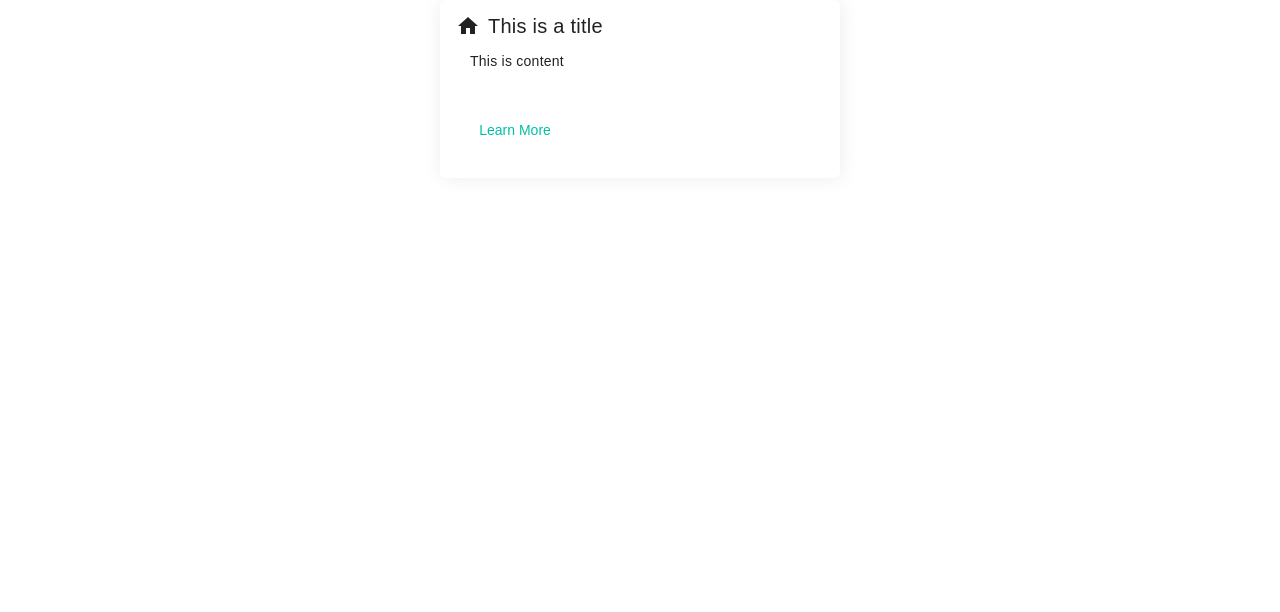
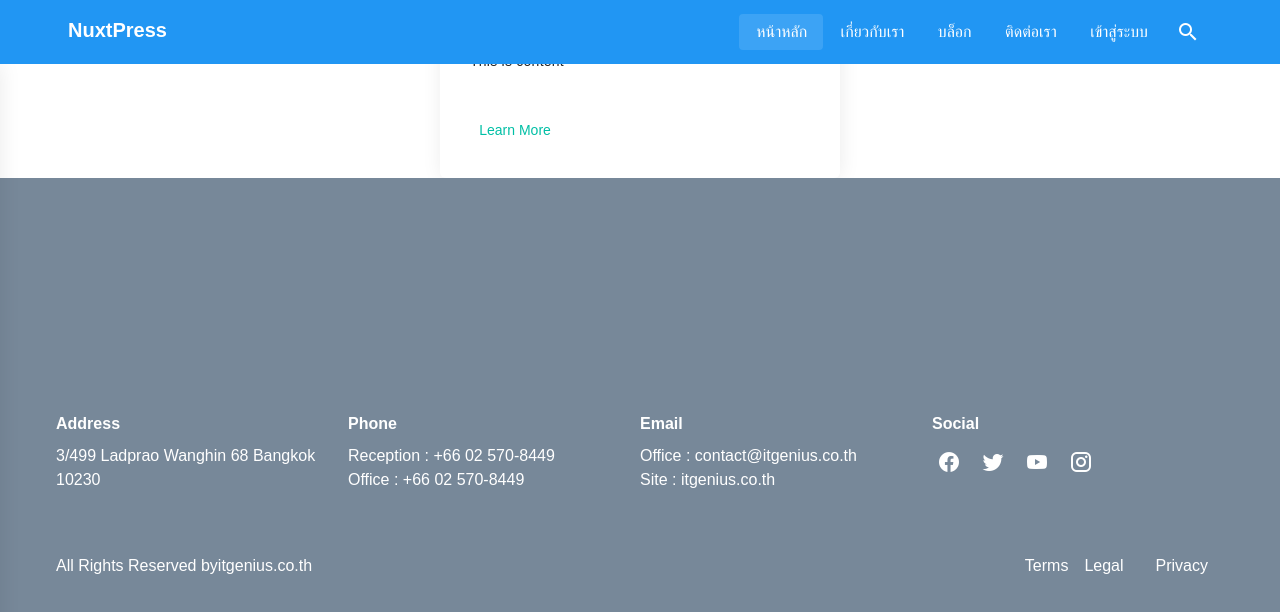
Before and after one commit to inzaky2000/nuxt3basic-vuetify-workshop, a Nuxt app: page / in a window 1280 px wide. Shown: the top 612 px of the page. Built offline with nearby package versions, Linux system fonts and the light colour scheme; a web font is replaced by a local one.

Commit message:
รวมร่าง

```diff
--- a/app.vue
+++ b/app.vue
@@ -1,17 +1,5 @@
 <template>
-  <div>
-    <v-card class="mx-auto" width="400" prepend-icon="mdi-home">
-      <template v-slot:title>
-        This is a title
-      </template>
-      <v-card-text>
-        This is content
-      </v-card-text>
-      <v-card-actions>
-        <v-btn variant="text" color="teal-accent-4">
-          Learn More
-        </v-btn>
-      </v-card-actions>
-    </v-card>
-  </div>
+  <NuxtLayout>
+    <NuxtPage />
+  </NuxtLayout>
 </template>
--- /dev/null
+++ b/layouts/default.vue
@@ -0,0 +1,22 @@
+<script setup lang="ts">
+
+  import Header from "~/components/landing/Header.vue"
+  import Footer from "~/components/landing/Footer.vue"
+
+</script>
+
+<template>
+  <div>
+    <v-app>
+      <Header />
+        <slot />
+      <Footer />
+    </v-app>
+  </div>
+</template>
+
+<style>
+  .v-row {
+    margin: 0px !important
+  }
+</style>
--- /dev/null
+++ b/pages/index.vue
@@ -0,0 +1,17 @@
+<template>
+  <div>
+    <v-card class="mx-auto" width="400" prepend-icon="mdi-home">
+      <template v-slot:title>
+        This is a title
+      </template>
+      <v-card-text>
+        This is content
+      </v-card-text>
+      <v-card-actions>
+        <v-btn variant="text" color="teal-accent-4">
+          Learn More
+        </v-btn>
+      </v-card-actions>
+    </v-card>
+  </div>
+</template>
```
